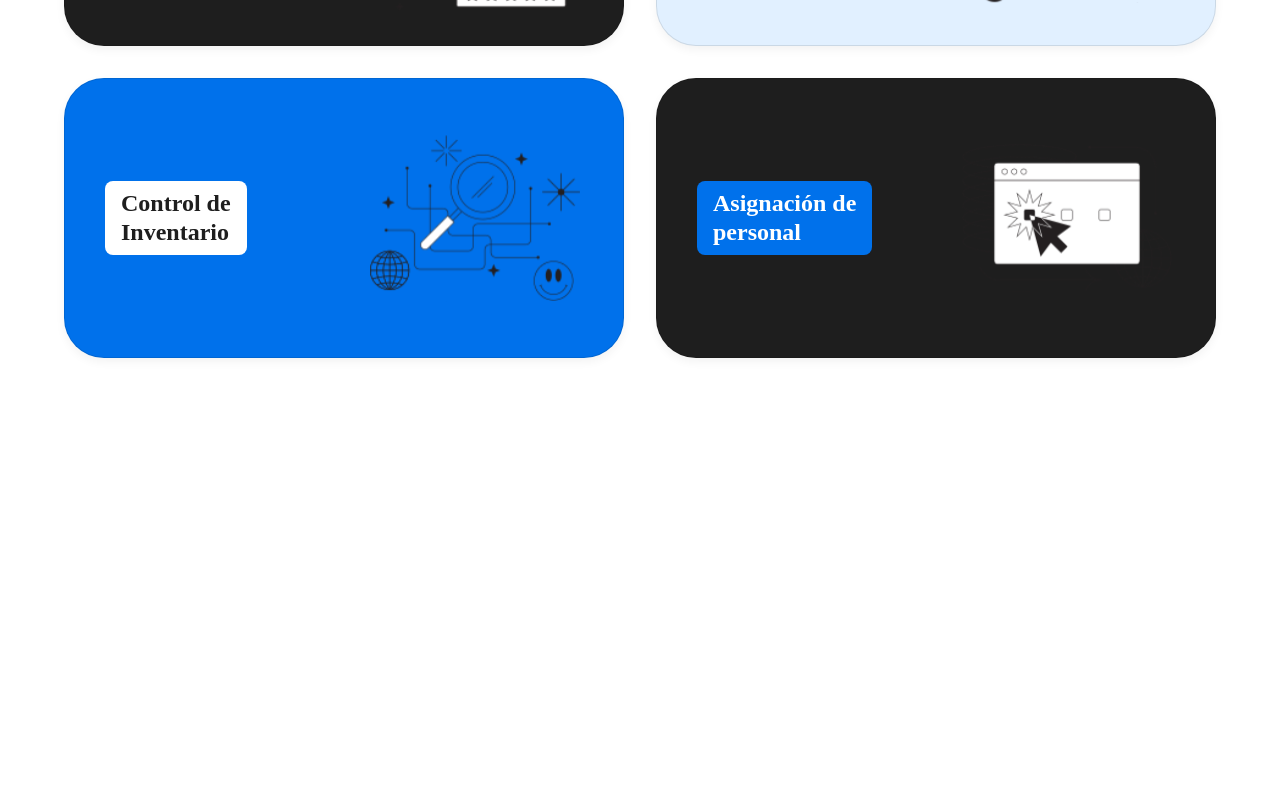
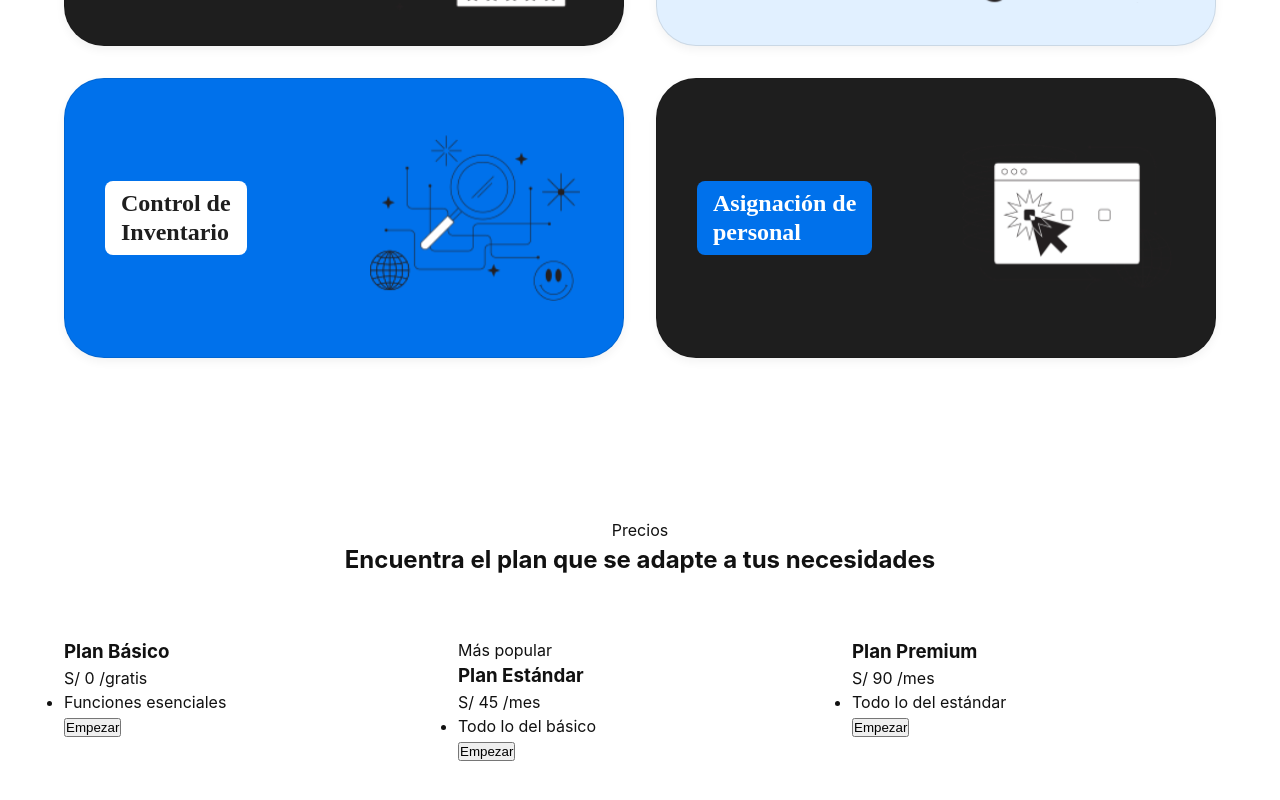
Before and after one commit to andeva-upc/atelier-website-aplicaciones-web, a Vue app: page / in a window 1280 px wide. Shown: the part 1644-2444 px from the top of the page. Before the commit the page ends 2082 px from the top, so only its background shows below. Built offline with nearby package versions, Linux system fonts and the light colour scheme; a web font is replaced by a local one.

Commit message:
feat(pricing): create pricing component structure and integrate into App.

```diff
--- a/src/App.vue
+++ b/src/App.vue
@@ -2,6 +2,7 @@
 import Header from './shared/presentation/components/header/header.vue'
 import Hero from './value-proposition/presentation/components/hero/hero.vue'
 import Services from './services/presentation/components/services/services.vue'
+import Pricing from './pricing/presentation/components/pricing/pricing.vue'
 </script>
 
 <template>
@@ -9,6 +10,7 @@ import Services from './services/presentation/components/services/services.vue'
   <main>
     <Hero />
     <Services />
+    <Pricing />
   </main>
 </template>
 
--- /dev/null
+++ b/src/pricing/presentation/components/pricing/pricing.vue
@@ -0,0 +1,82 @@
+<script setup>
+// Fase 1: Estructura básica
+</script>
+
+<template>
+  <section class="pricing" id="pricing">
+    <div class="pricing-header">
+      <div class="pricing-tag">Precios</div>
+      <h2 class="pricing-title">Encuentra el plan que se adapte a tus necesidades</h2>
+    </div>
+
+    <div class="pricing-grid">
+      <!-- Plan Básico -->
+      <div class="pricing-card card--basic">
+        <div class="card-header">
+          <h3>Plan Básico</h3>
+          <div class="price">S/ 0 <span>/gratis</span></div>
+        </div>
+        <div class="card-body">
+          <ul class="features">
+            <li>Funciones esenciales</li>
+          </ul>
+        </div>
+        <div class="card-footer">
+          <button class="btn btn--outline">Empezar</button>
+        </div>
+      </div>
+
+      <!-- Plan Estándar -->
+      <div class="pricing-card card--standard">
+        <div class="card-header">
+          <span class="badge">Más popular</span>
+          <h3>Plan Estándar</h3>
+          <div class="price">S/ 45 <span>/mes</span></div>
+        </div>
+        <div class="card-body">
+          <ul class="features">
+            <li>Todo lo del básico</li>
+          </ul>
+        </div>
+        <div class="card-footer">
+          <button class="btn btn--primary">Empezar</button>
+        </div>
+      </div>
+
+      <!-- Plan Premium -->
+      <div class="pricing-card card--premium">
+        <div class="card-header">
+          <h3>Plan Premium</h3>
+          <div class="price">S/ 90 <span>/mes</span></div>
+        </div>
+        <div class="card-body">
+          <ul class="features">
+            <li>Todo lo del estándar</li>
+          </ul>
+        </div>
+        <div class="card-footer">
+          <button class="btn btn--dark">Empezar</button>
+        </div>
+      </div>
+    </div>
+  </section>
+</template>
+
+<style scoped>
+.pricing {
+  padding: 80px 5%;
+  max-width: 1400px;
+  margin: 0 auto;
+}
+
+.pricing-header {
+  text-align: center;
+  margin-bottom: 60px;
+}
+
+.pricing-grid {
+  display: grid;
+  grid-template-columns: repeat(3, 1fr);
+  gap: 30px;
+}
+</style>
```
